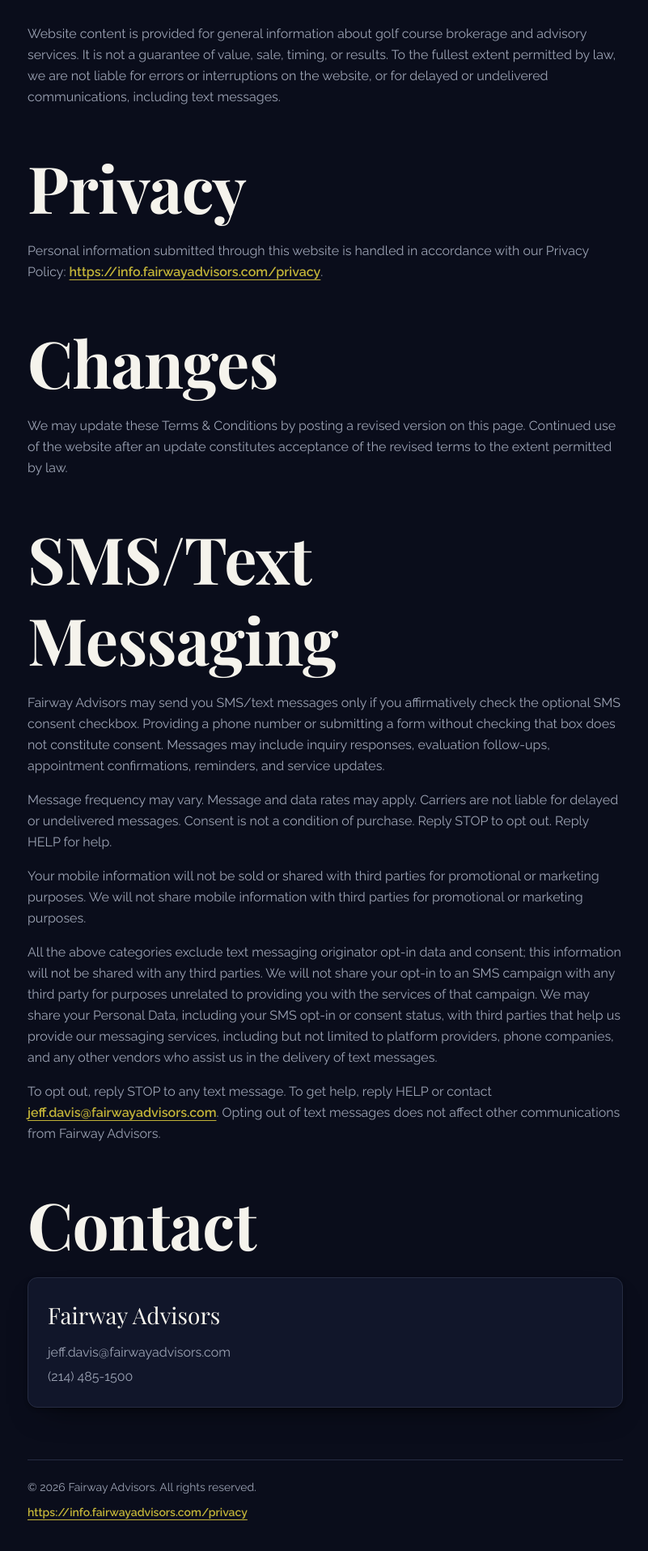
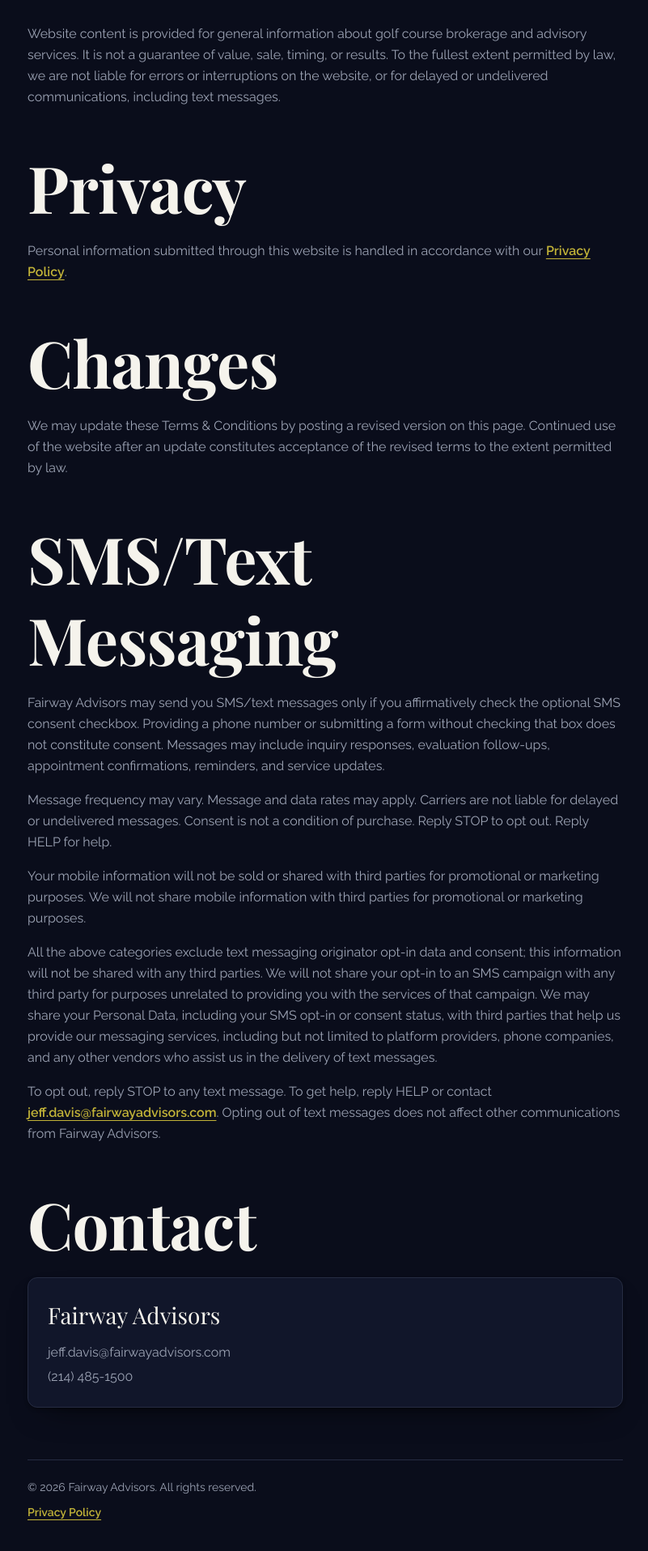
Before and after one commit to Landing-Pages-Websites/fairway-advisors-landing, a Next.js app: page /terms-and-conditions in a window 1280 px wide. Shown: the part 1815-3730 px from the top of the page at 81% size, without its empty margins (238-1039 px from the left). Built offline with nearby package versions, Linux system fonts and the light colour scheme.

Commit message:
Refactor Terms and Conditions page structure

```diff
--- a/src/app/terms-and-conditions/page.tsx
+++ b/src/app/terms-and-conditions/page.tsx
@@ -107,12 +107,12 @@
         <Section title="Privacy">
           <p>
             Personal information submitted through this website is handled in
-            accordance with our Privacy Policy:{" "}
+            accordance with our{" "}
             <a
-              href="https://info.fairwayadvisors.com/privacy"
+              href="https://info.fairwayadvisors.com/privacy-policy"
               className="font-semibold text-[var(--color-accent)] underline underline-offset-4"
             >
-              https://info.fairwayadvisors.com/privacy
+              Privacy Policy
             </a>
             .
           </p>
@@ -199,10 +199,10 @@
           </p>
           <p className="mt-3">
             <a
-              href="https://info.fairwayadvisors.com/privacy"
+              href="https://info.fairwayadvisors.com/privacy-policy"
               className="font-semibold text-[var(--color-accent)] underline underline-offset-4"
             >
-              https://info.fairwayadvisors.com/privacy
+              Privacy Policy
             </a>
           </p>
         </footer>
```
